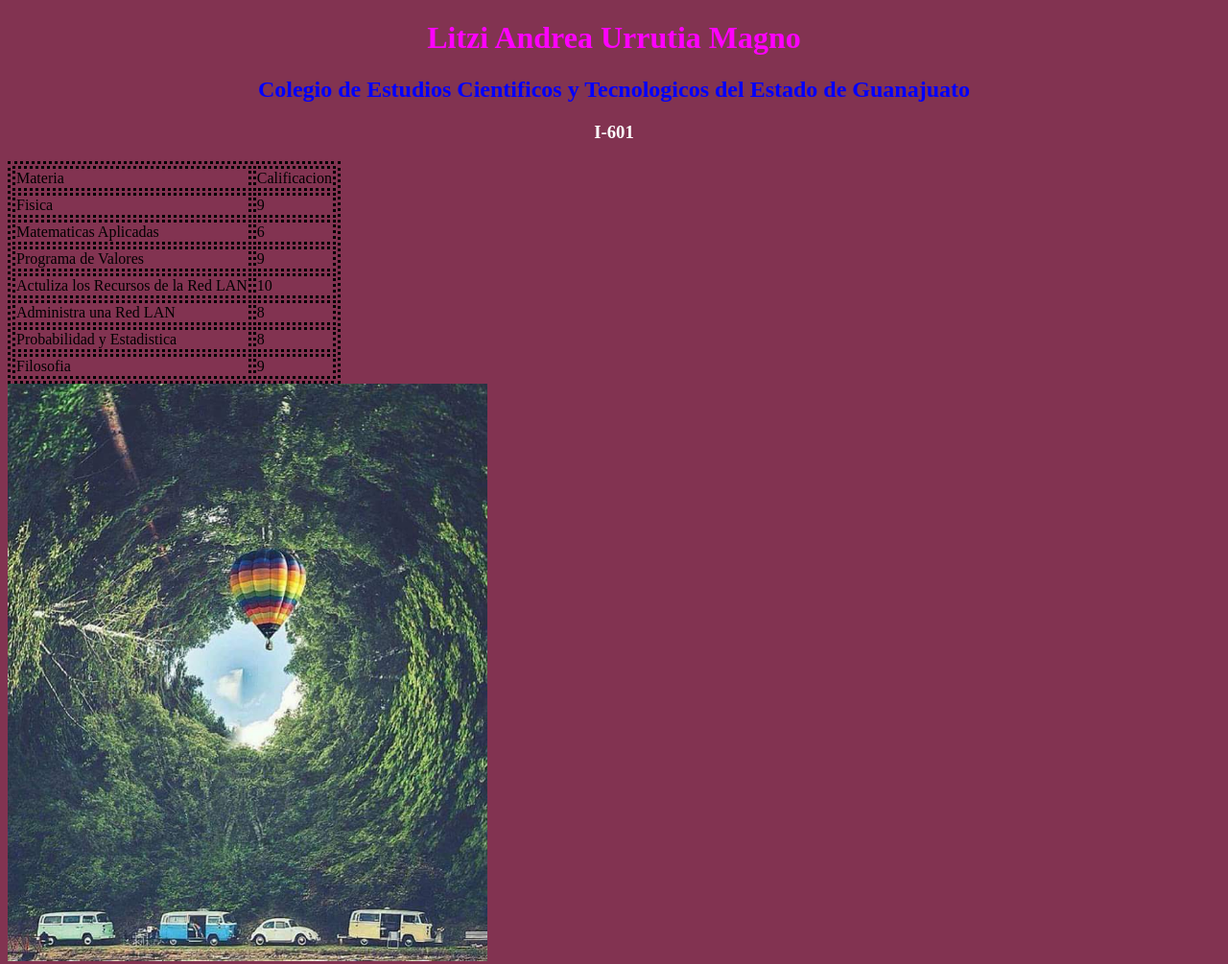
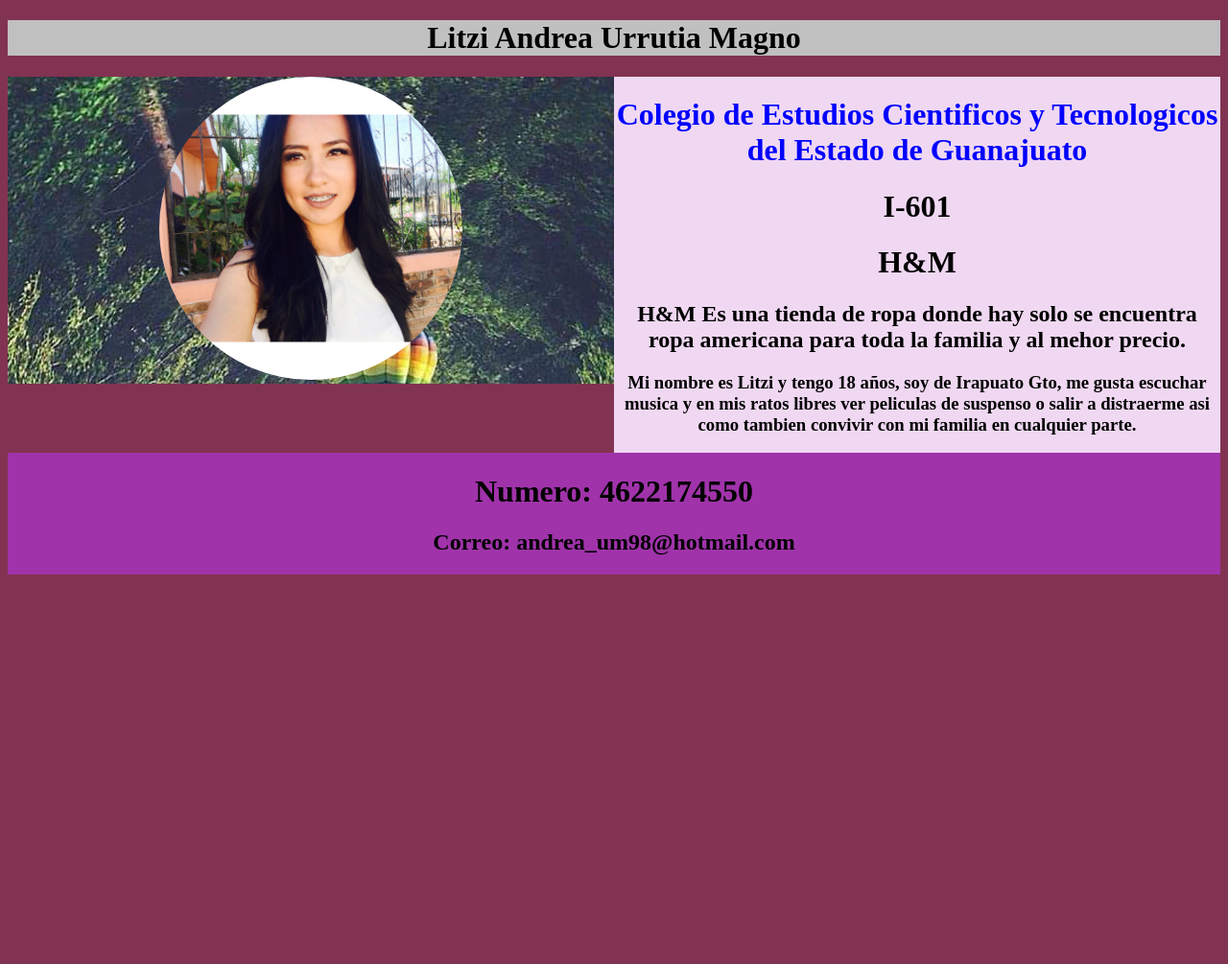
Before and after one commit to LitziUrrutiaMagno/Practica-1, a plain HTML site: page index.html in a window 1280 px wide. Shown: the whole page at 96% size. After the commit the page ends 800 px from the top, so only its background shows below. Drawn offline with Linux system fonts and the light colour scheme.

Commit message:
Practica-2
se hizo uso de la etiqueta div

```diff
--- a/index.html
+++ b/index.html
@@ -4,62 +4,41 @@
         <title>Practica 1</title>
     </head>
     <body style="background: #823351;" >
+        <div id="Encabezado" style="background-color: silver;">
         <h1 style="text-align: center;">
-            <FONT COLOR="FUCHSIA">
+
             Litzi Andrea Urrutia Magno
-            </FONT>
+
         </h1>
-        <h2 style="text-align: center;"  >
+            </div>
+        <div id="foto"  style="width: 50%;text-align: center;background-image: url(IMAGENES/IMG1.JPG);float: left;">
+            <img src="IMAGENES/IMG3.jpg" style="width: 50%;border-radius: 50%;">
+            </div>
+        <div id="contenido" style="width: 50%;text-align: center;background-color: #f0d8f2;float: right;">
+
+
+        <h1 style="text-align: center;"  >
             <FONT COLOR="blue">
             Colegio de Estudios Cientificos y Tecnologicos del Estado de Guanajuato
             </FONT>
-        </h2>
-        <h3 style="text-align: center;">
-            <FONT COLOR="#FFFFFF">
-            I-601
-            </FONT>
-        </h3>
-        <table style="border: dotted;">
-            <tr>
-                <td style="border: dotted;" >Materia</td>
-                <td style="border: dotted;">Calificacion</td>
-            </tr>
-            <tr>
-                <td style="border: dotted;">Fisica</td>
-                <td style="border: dotted;">9</td>
+        </h1>
+            <P></P>
+        <h1 style="text-align: center;">
+              I-601
 
-            </tr>
-             <tr>
-                <td style="border: dotted;">Matematicas Aplicadas</td>
-                <td style="border: dotted;">6</td>
-            </tr>
-            <tr>
-                <td style="border: dotted;">Programa de Valores</td>
-                <td style="border: dotted;">9</td>
+        </h1>
+            <P></P>
+            <h1> H&M </h1>
+            <p></p>
+            <h2>   H&M Es una tienda de ropa donde hay solo se encuentra ropa americana para toda la familia y al mehor precio.</h2><p></p>
+            <h3> Mi nombre es Litzi y tengo 18 años, soy de Irapuato Gto, me gusta escuchar musica y en mis ratos libres ver peliculas de suspenso o salir a distraerme asi como  tambien convivir con mi familia en cualquier parte.</h3>
 
-            </tr>
-             <tr>
-                <td style="border: dotted;">Actuliza los Recursos de la Red LAN</td>
-                <td style="border: dotted;">10</td>
-            </tr>
-            <tr>
-                <td style="border: dotted;">Administra una Red LAN</td>
-                <td style="border: dotted;">8</td>
+          </div><p></p>
+        <div id=" Contactame" style="width: 100%;text-align: center;background-color: #a033aa;float: right;" >
+        <h1> Numero: 4622174550 </h1>
+            <h2> Correo: andrea_um98@hotmail.com </h2>
 
-            </tr>
-             <tr>
-                <td style="border: dotted;">Probabilidad y Estadistica</td>
-                <td style="border: dotted;">8</td>
-            </tr>
-            <tr>
-                <td style="border: dotted;">Filosofia</td>
-                <td style="border: dotted;">9</td>
-
-            </tr>
-
-        </table>
-
-        <img src="IMAGENES/IMG1.jpg" width="500">
+        </div>
 
     </body>
 
```
Also changed, not shown: IMAGENES/IMG2.jpg (added), IMAGENES/IMG3.jpg (added).
